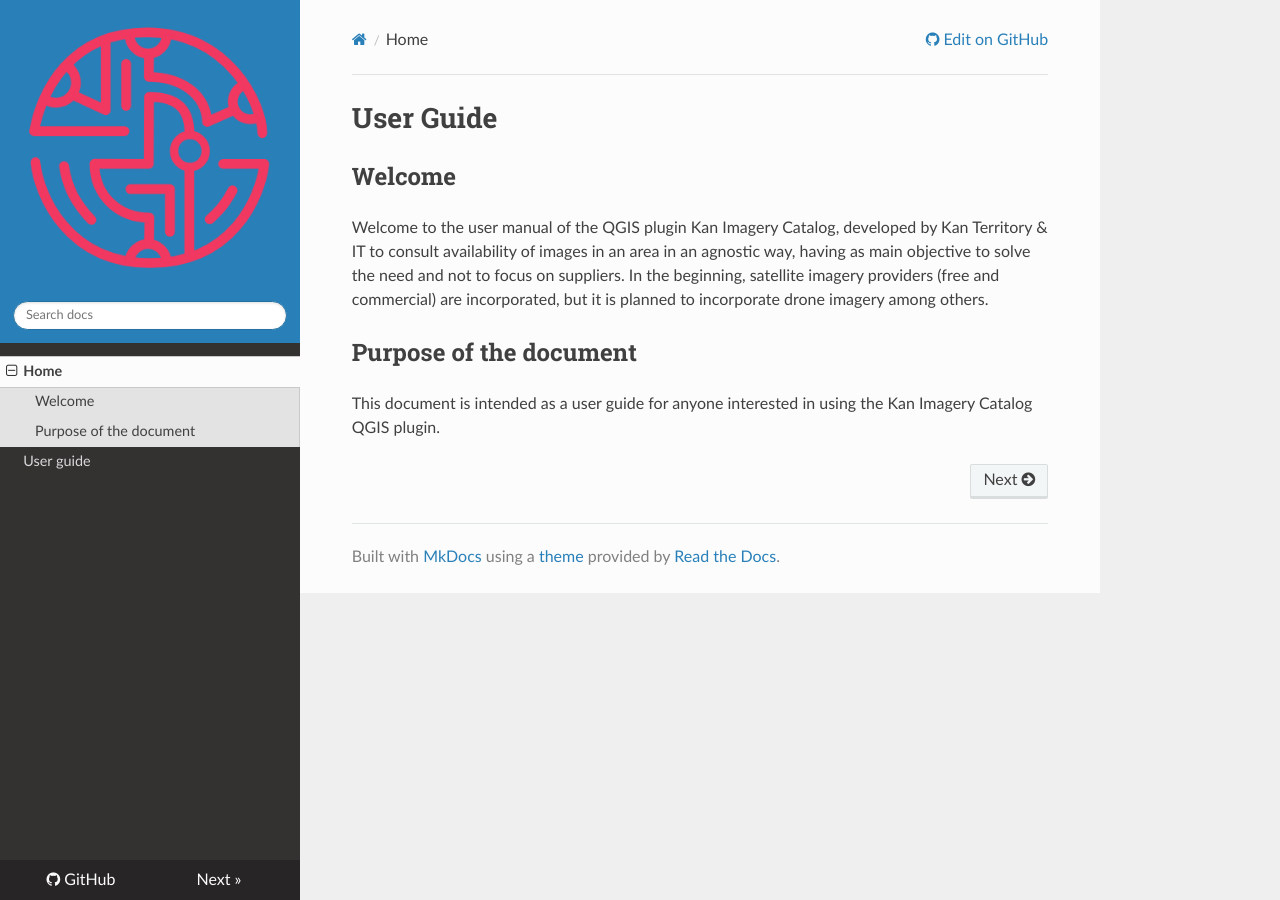
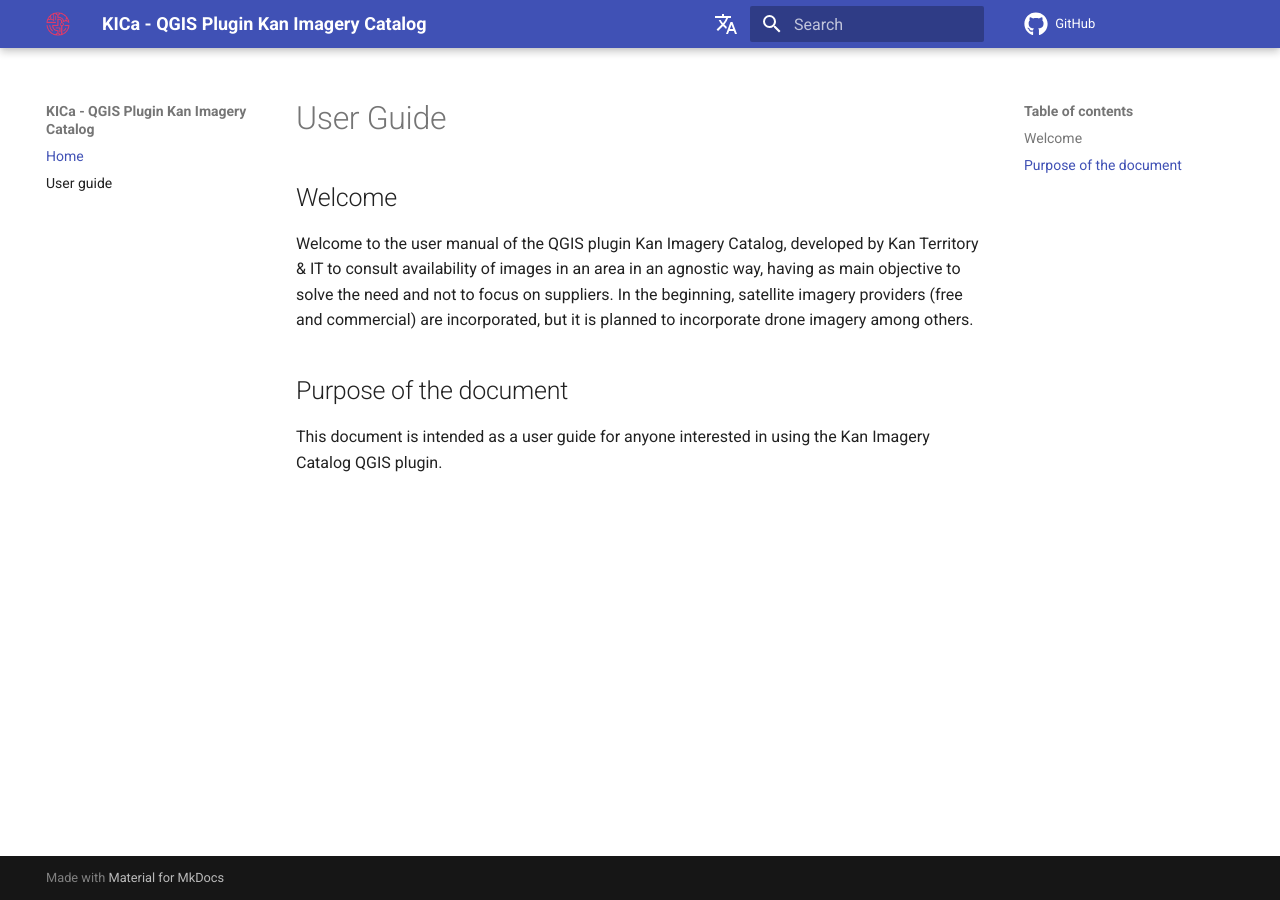
Before and after one commit to Kan-T-IT/QGIS-KICa-Doc, an MkDocs documentation site: the page built from docs/index.md, in a window 1280 px wide. Built offline with MkDocs 1.6.1 and Material for MkDocs 9.7.7, drawn with Linux system fonts in a browser that asks for light colours; nearby versions of some CDN libraries; comment, search, counter and statistics services are not loaded; some of the changed lines change nothing that is shown.

Commit message:
set material as theme

```diff
--- a/mkdocs.yml
+++ b/mkdocs.yml
@@ -5,7 +5,7 @@
   - User guide: user_guide_kic.md
 
 theme:
-  name: 'readthedocs' #material
+  name: 'material'
   logo: assets/images/logo.png
   favicon: assets/images/favicon.png
   icon:
```
